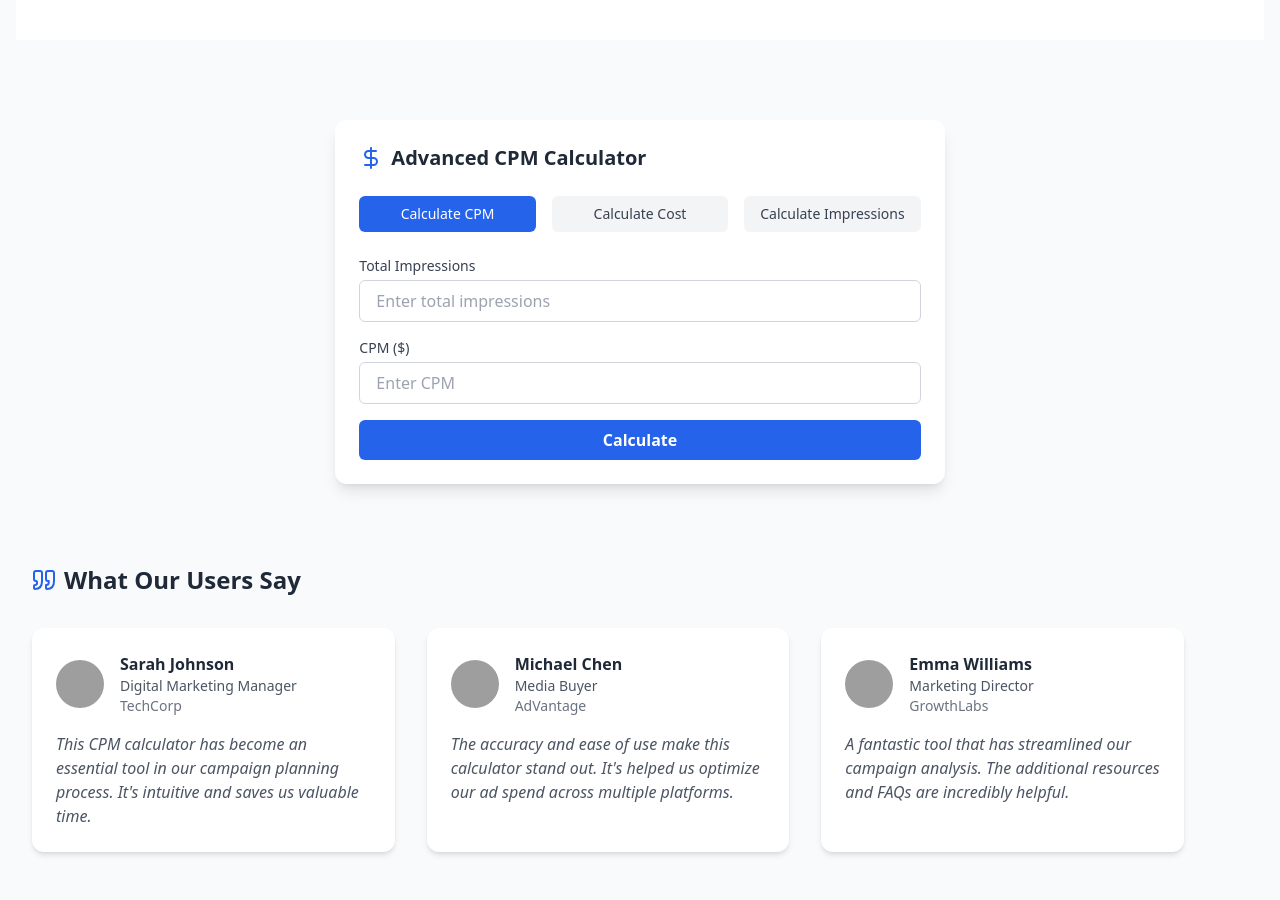
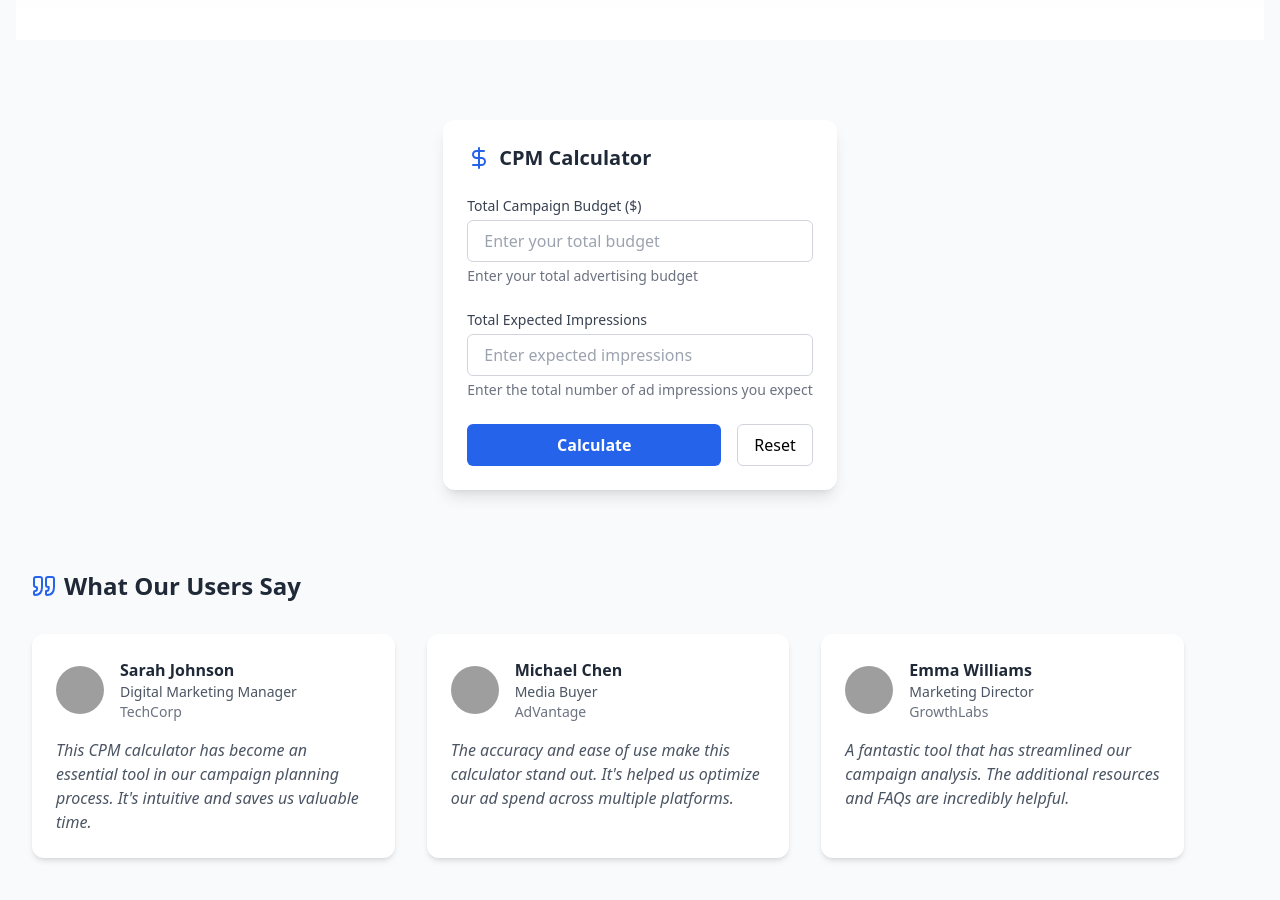
Before and after one commit to CPM-Calculator/CPM-Calc, a React (Vite) app: page / in a window 1280 px wide. Shown: the part 800-1700 px from the top of the page. Built offline with nearby package versions, Linux system fonts and the light colour scheme; grey boxes are pictures that could not be loaded.

Commit message:
Update CPMCalculator.tsx

```diff
--- a/src/components/calculators/CPMCalculator.tsx
+++ b/src/components/calculators/CPMCalculator.tsx
@@ -1,134 +1,114 @@
 import React, { useState } from 'react';
-import { DollarSign, Calculator } from 'lucide-react';
-
-type CalculationType = 'cpm' | 'cost' | 'impressions';
+import { DollarSign } from 'lucide-react';
 
 export default function CPMCalculator() {
   const [impressions, setImpressions] = useState('');
   const [cost, setCost] = useState('');
-  const [cpm, setCpm] = useState('');
-  const [calculationType, setCalculationType] = useState<CalculationType>('cpm');
-  const [result, setResult] = useState<string | null>(null);
+  const [result, setResult] = useState<{
+    cpm: number;
+    costPerDay?: number;
+    impressionsPerDay?: number;
+  } | null>(null);
 
-  const calculate = () => {
-    switch (calculationType) {
-      case 'cpm':
-        if (impressions && cost) {
-          const result = (parseFloat(cost) / parseFloat(impressions)) * 1000;
-          setResult(`CPM: $${result.toFixed(2)}`);
-        }
-        break;
-      case 'cost':
-        if (impressions && cpm) {
-          const result = (parseFloat(impressions) * parseFloat(cpm)) / 1000;
-          setResult(`Total Cost: $${result.toFixed(2)}`);
-        }
-        break;
-      case 'impressions':
-        if (cost && cpm) {
-          const result = (parseFloat(cost) * 1000) / parseFloat(cpm);
-          setResult(`Total Impressions: ${result.toFixed(0)}`);
-        }
-        break;
+  const calculateCPM = () => {
+    const totalImpressions = parseFloat(impressions);
+    const totalCost = parseFloat(cost);
+
+    if (totalImpressions && totalCost) {
+      const cpm = (totalCost / totalImpressions) * 1000;
+      const costPerDay = totalCost / 30; // Assuming monthly budget
+      const impressionsPerDay = totalImpressions / 30; // Assuming monthly impressions
+
+      setResult({
+        cpm: parseFloat(cpm.toFixed(2)),
+        costPerDay: parseFloat(costPerDay.toFixed(2)),
+        impressionsPerDay: Math.round(impressionsPerDay)
+      });
     }
   };
 
+  const handleReset = () => {
+    setImpressions('');
+    setCost('');
+    setResult(null);
+  };
+
   return (
-    <div className="p-6 bg-white rounded-xl shadow-lg">
+    <div className="p-6 bg-white rounded-xl shadow-lg max-w-xl mx-auto">
       <div className="flex items-center gap-2 mb-6">
         <DollarSign className="w-6 h-6 text-blue-600" />
-        <h2 className="text-xl font-bold text-gray-800">Advanced CPM Calculator</h2>
+        <h2 className="text-xl font-bold text-gray-800">CPM Calculator</h2>
       </div>
 
-      <div className="space-y-4">
-        <div className="grid grid-cols-1 sm:grid-cols-3 gap-4 mb-6">
-          <button
-            onClick={() => setCalculationType('cpm')}
-            className={`px-4 py-2 rounded-md text-sm font-medium transition-colors ${
-              calculationType === 'cpm'
-                ? 'bg-blue-600 text-white'
-                : 'bg-gray-100 text-gray-700 hover:bg-gray-200'
-            }`}
-          >
-            Calculate CPM
-          </button>
-          <button
-            onClick={() => setCalculationType('cost')}
-            className={`px-4 py-2 rounded-md text-sm font-medium transition-colors ${
-              calculationType === 'cost'
-                ? 'bg-blue-600 text-white'
-                : 'bg-gray-100 text-gray-700 hover:bg-gray-200'
-            }`}
-          >
-            Calculate Cost
-          </button>
-          <button
-            onClick={() => setCalculationType('impressions')}
-            className={`px-4 py-2 rounded-md text-sm font-medium transition-colors ${
-              calculationType === 'impressions'
-                ? 'bg-blue-600 text-white'
-                : 'bg-gray-100 text-gray-700 hover:bg-gray-200'
-            }`}
-          >
-            Calculate Impressions
-          </button>
+      <div className="space-y-6">
+        <div>
+          <label className="block text-sm font-medium text-gray-700 mb-1">
+            Total Campaign Budget ($)
+          </label>
+          <input
+            type="number"
+            value={cost}
+            onChange={(e) => setCost(e.target.value)}
+            className="w-full px-4 py-2 border border-gray-300 rounded-md focus:ring-2 focus:ring-blue-500 focus:border-blue-500"
+            placeholder="Enter your total budget"
+          />
+          <p className="mt-1 text-sm text-gray-500">Enter your total advertising budget</p>
         </div>
 
-        {calculationType !== 'impressions' && (
         <div>
           <label className="block text-sm font-medium text-gray-700 mb-1">
-              Total Impressions
+            Total Expected Impressions
           </label>
           <input
             type="number"
             value={impressions}
             onChange={(e) => setImpressions(e.target.value)}
             className="w-full px-4 py-2 border border-gray-300 rounded-md focus:ring-2 focus:ring-blue-500 focus:border-blue-500"
-              placeholder="Enter total impressions"
+            placeholder="Enter expected impressions"
           />
+          <p className="mt-1 text-sm text-gray-500">Enter the total number of ad impressions you expect</p>
         </div>
-        )}
 
-        {calculationType !== 'cost' && (
-          <div>
-            <label className="block text-sm font-medium text-gray-700 mb-1">
-              CPM ($)
-            </label>
-            <input
-              type="number"
-              value={cpm}
-              onChange={(e) => setCpm(e.target.value)}
-              className="w-full px-4 py-2 border border-gray-300 rounded-md focus:ring-2 focus:ring-blue-500 focus:border-blue-500"
-              placeholder="Enter CPM"
-            />
-          </div>
-        )}
-
-        {calculationType !== 'cpm' && (
-          <div>
-            <label className="block text-sm font-medium text-gray-700 mb-1">
-              Total Cost ($)
-            </label>
-            <input
-              type="number"
-              value={cost}
-              onChange={(e) => setCost(e.target.value)}
-              className="w-full px-4 py-2 border border-gray-300 rounded-md focus:ring-2 focus:ring-blue-500 focus:border-blue-500"
-              placeholder="Enter total cost"
-            />
-          </div>
-        )}
-
+        <div className="flex gap-4">
           <button
-          onClick={calculate}
-          className="w-full py-2 px-4 bg-blue-600 text-white font-semibold rounded-md hover:bg-blue-700 transition-colors"
+            onClick={calculateCPM}
+            className="flex-1 py-2 px-4 bg-blue-600 text-white font-semibold rounded-md hover:bg-blue-700 transition-colors"
           >
             Calculate
           </button>
+          <button
+            onClick={handleReset}
+            className="px-4 py-2 border border-gray-300 rounded-md hover:bg-gray-50 transition-colors"
+          >
+            Reset
+          </button>
+        </div>
 
         {result && (
-          <div className="mt-4 p-4 bg-gray-50 rounded-md">
-            <p className="text-lg font-semibold text-gray-800">{result}</p>
+          <div className="mt-6 space-y-4">
+            <div className="p-4 bg-blue-50 rounded-lg border border-blue-100">
+              <h3 className="text-lg font-semibold text-blue-900 mb-2">Results</h3>
+              <div className="space-y-2">
+                <p className="text-blue-800">
+                  <span className="font-medium">CPM Rate:</span> ${result.cpm}
+                </p>
+                <p className="text-blue-800">
+                  <span className="font-medium">Daily Budget:</span> ${result.costPerDay}
+                </p>
+                <p className="text-blue-800">
+                  <span className="font-medium">Daily Impressions:</span> {result.impressionsPerDay?.toLocaleString()}
+                </p>
+              </div>
+            </div>
+
+            <div className="p-4 bg-gray-50 rounded-lg">
+              <h3 className="text-sm font-medium text-gray-700 mb-2">What does this mean?</h3>
+              <p className="text-sm text-gray-600">
+                Your CPM (Cost Per Mille) is ${result.cpm}, which means you'll pay ${result.cpm} for every 1,000 impressions.
+                Based on a 30-day campaign, you'll spend approximately ${result.costPerDay} per day
+                and receive around {result.impressionsPerDay?.toLocaleString()} impressions daily.
+              </p>
+            </div>
           </div>
         )}
       </div>
```
Lines whose indentation alone changed are shown as unchanged.
